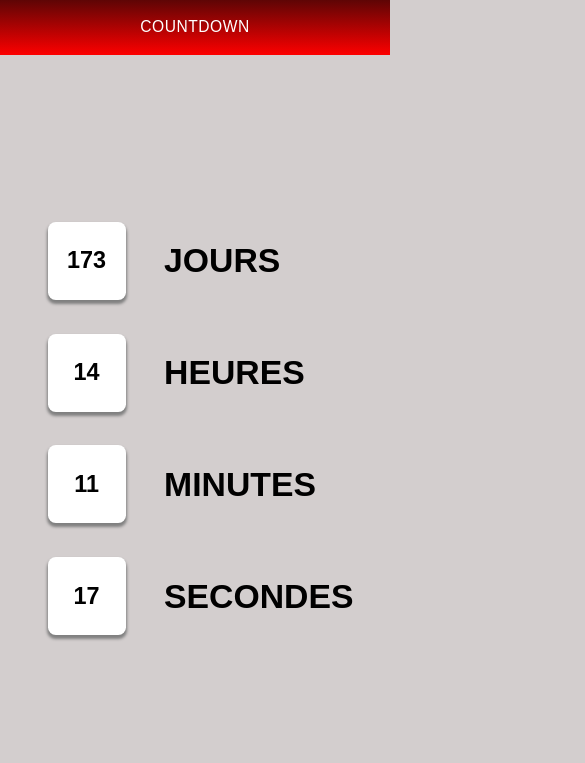
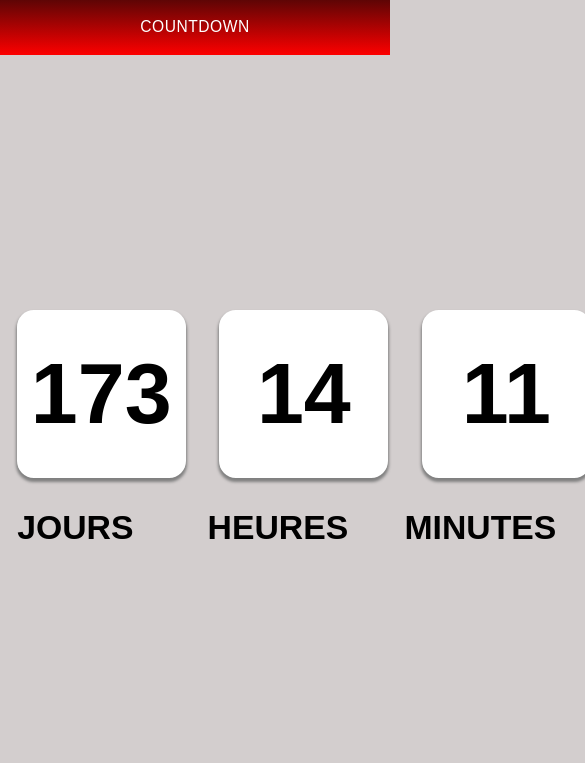
Before and after one commit to adelevrc/countdown, a plain HTML site: page index.html in a window 390 px wide. Shown: the top 763 px of the page, 585 px wide, since content can reach past the window. Drawn offline with Linux system fonts and the light colour scheme.

Commit message:
responsive landscape mobile

```diff
--- a/maquette_zoe-V2.css
+++ b/maquette_zoe-V2.css
@@ -252,17 +252,40 @@ height: 20vh;
 
 
 }
-/*
-@media screen and (min-device-width : 375px)  and (max-device-width : 667px) and (orientation : portrait){}
+
+@media screen and (min-device-width : 375px)  and (max-device-width : 667px) and (orientation : landscape){}
+
+  .container {
+  flex-direction: row;
+  justify-content: space-around;
+  align-items: center;
+}
 
 .bloc {
   display: flex;
-  flex-direction: row;
-  justify-content: flex-end;
-  background: #d3cece;
-  padding-top: 1vh;
-  margin: 1vh;
-  padding-bottom: 1vh;
+  flex-direction: column;
+  justify-content: center;
 }
 
-*/
+.bloc > .numbers {
+      width:100%;
+      display: flex;
+      flex-direction: row;
+      justify-content: center;
+}
+
+.numbers > #days, #hours, #minutes, #seconds{
+margin-left: 0px;
+font-size: 10vh;
+width: 20vh;
+height: 20vh;
+
+}
+
+.bloc > .paragraphe{
+  display: flex;
+  justify-content: center;
+  /*padding: 15px;*/
+  padding-top: 30px;
+  /*width: 100%;*/
+}
```
